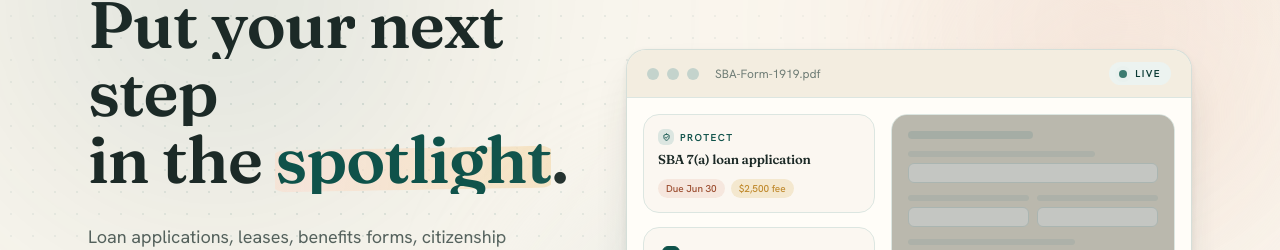
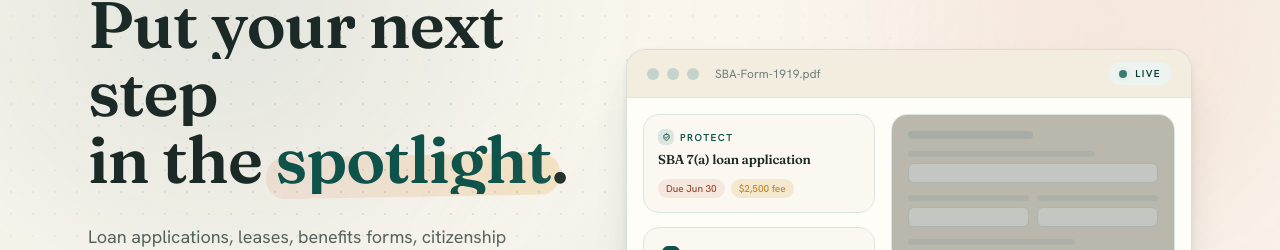
Before and after one commit to prest2323/decode-this, a Next.js app: page / in a window 1280 px wide. Shown: the part 222-472 px from the top of the page. Built offline with nearby package versions, Linux system fonts and the light colour scheme.

Commit message:
fix(landing): keep headline swash outside the word clip-mask

```diff
--- a/components/Landing.tsx
+++ b/components/Landing.tsx
@@ -101,13 +101,16 @@ export default function Landing() {
               <W d={315}>step</W>
               <br />
               <W d={400}>in</W> <W d={460}>the</W>{" "}
-              <span className="word-mask relative whitespace-nowrap text-calm">
-                <span className="word" style={{ animationDelay: "540ms" }}>
-                  <span
-                    className="swash-anim absolute inset-x-[-0.14em] bottom-[0.05em] -z-10 h-[0.64em] -rotate-1 rounded-[0.3em]"
-                    aria-hidden
-                  />
-                  spotlight
+              <span className="relative whitespace-nowrap text-calm">
+                {/* swash sits OUTSIDE the clip-mask so its extension isn't cut */}
+                <span
+                  className="swash-anim absolute inset-x-[-0.14em] bottom-[0.05em] -z-10 h-[0.64em] -rotate-1 rounded-[0.3em]"
+                  aria-hidden
+                />
+                <span className="word-mask">
+                  <span className="word" style={{ animationDelay: "540ms" }}>
+                    spotlight
+                  </span>
                 </span>
               </span>
               <span className="word" style={{ animationDelay: "560ms" }}>
```
